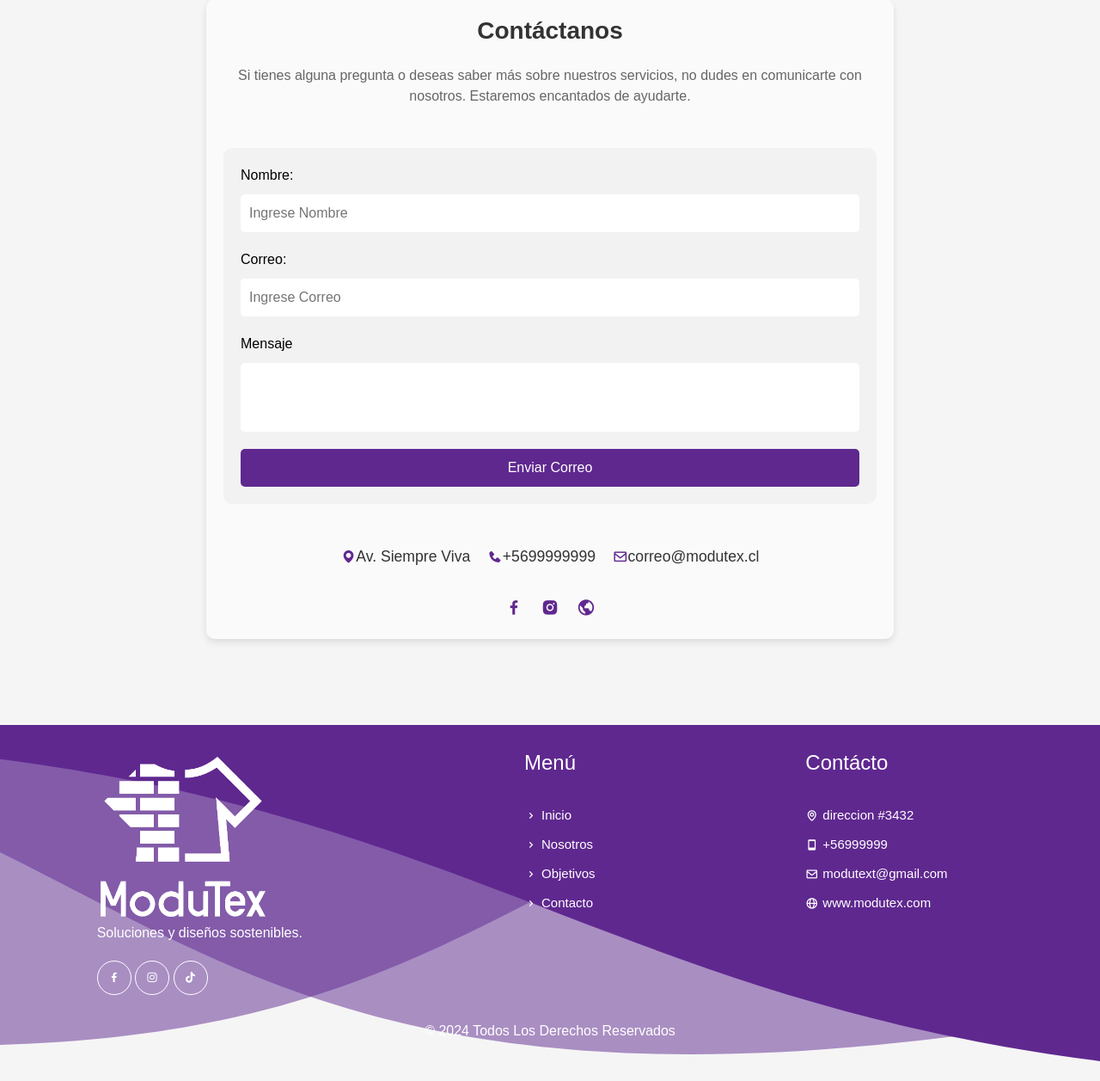
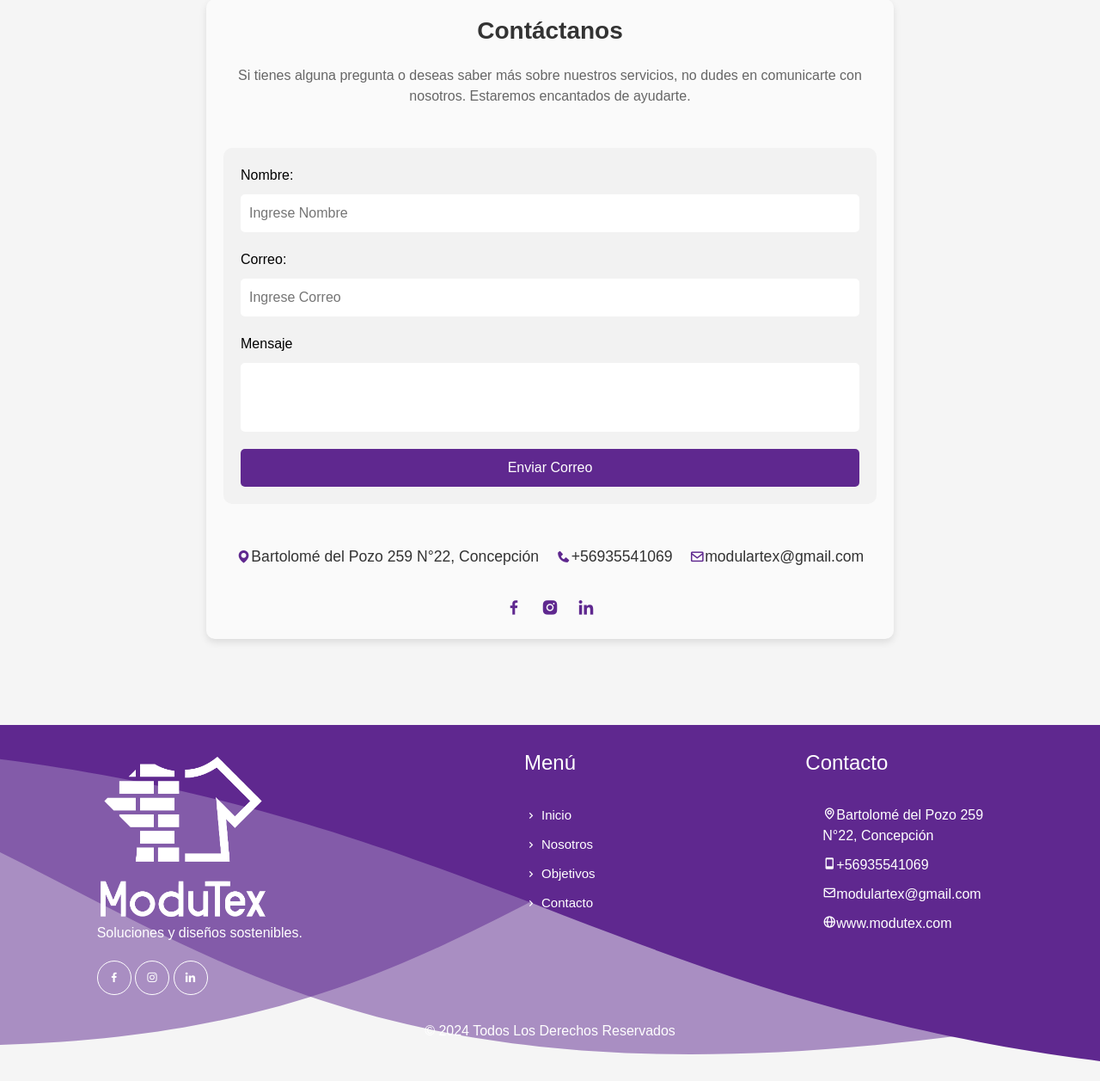
Before and after one commit to VictorGavilanR/ModuText, a PHP site: page / in a window 1280 px wide. Shown: the part 3773-5030 px from the top of the page at 86% size. Run offline with PHP 8.4, Linux system fonts and the light colour scheme; data that the repository does not hold is empty; some web fonts are replaced.

Commit message:
datos contacto actualizados

```diff
--- a/index.php
+++ b/index.php
@@ -246,16 +246,16 @@ include 'controlador/controlador_kilos.php';
     <!-- Información de contacto -->
     <div class="contact-info mt-5 text-center">
         <ul class="contact-list">
-            <li><i class='bx bxs-map' style='color:#5f288f' ></i> Av. Siempre Viva</li>
-            <li><i class='bx bxs-phone' style='color:#5f288f' ></i> +5699999999</li>
-            <li><i class='bx bx-envelope' style='color:#5f288f' ></i> correo@modutex.cl</li>
+            <li><i class='bx bxs-map' style='color:#5f288f' ></i> Bartolomé del Pozo 259 N°22, Concepción</li>
+            <li><i class='bx bxs-phone' style='color:#5f288f' ></i> +56935541069</li>
+            <li><i class='bx bx-envelope' style='color:#5f288f' ></i> modulartex@gmail.com</li>
         </ul>
 
         <!-- Redes Sociales -->
         <div class="social-media mt-4">
             <a href="#" class="social-icon"><i class='bx bxl-facebook' style='color:#5f288f'  ></i></a>
-            <a href="#" class="social-icon"><i class='bx bxl-instagram-alt' style='color:#5f288f' ></i></a>
-            <a href="#" class="social-icon"><i class='bx bx-world' style='color:#5f288f'></i></a>
+            <a href="https://www.instagram.com/modutex_biobio/" class="social-icon"><i class='bx bxl-instagram-alt' style='color:#5f288f' ></i></a>
+            <a href="https://www.linkedin.com/in/modular-tex-37533a319/" class="social-icon"><i class='bx bxl-linkedin' style='color:#5f288f'></i></a>
         </div>
     </div>
 </div>
@@ -271,8 +271,8 @@ include 'controlador/controlador_kilos.php';
                     <p>Soluciones y diseños sostenibles.</p>
                     <div class="footer-social">
                         <a href="#"><i class='bx bxl-facebook'></i></a>
-                        <a href="#"><i class='bx bxl-instagram' ></i></a>
-                        <a href="#"><i class='bx bxl-tiktok' ></i></a>
+                        <a href="https://www.instagram.com/modutex_biobio/"><i class='bx bxl-instagram' ></i></a>
+                        <a href="https://www.linkedin.com/in/modular-tex-37533a319/"><i class='bx bxl-linkedin' ></i></a>
                     </div>
                 </div>
                 <div class="single-footer single-footer-menu">
@@ -285,12 +285,12 @@ include 'controlador/controlador_kilos.php';
                     </ul>
                 </div>
                 <div class="single-footer single-footer-contacto">
-                    <h4>Contácto</h4>
+                    <h4>Contacto</h4>
                     <ul>
-                        <li><a href="#"><i class='bx bx-map' ></i>direccion #3432</a></li>
-                        <li><a href="#"><i class='bx bx-mobile' ></i>+56999999</a></li>
-                        <li><a href="#"><i class='bx bx-envelope' ></i>modutext@gmail.com</a></li>
-                        <li><a href="#"><i class='bx bx-globe' ></i>www.modutex.com</a></li>
+                        <li><i class='bx bx-map' ></i>Bartolomé del Pozo 259 N°22, Concepción</a></li>
+                        <li><i class='bx bx-mobile' ></i>+56935541069</a></li>
+                        <li><i class='bx bx-envelope' ></i>modulartex@gmail.com</a></li>
+                        <li><i class='bx bx-globe' ></i>www.modutex.com</a></li>
                     </ul>
                 </div>
             </div>
```
